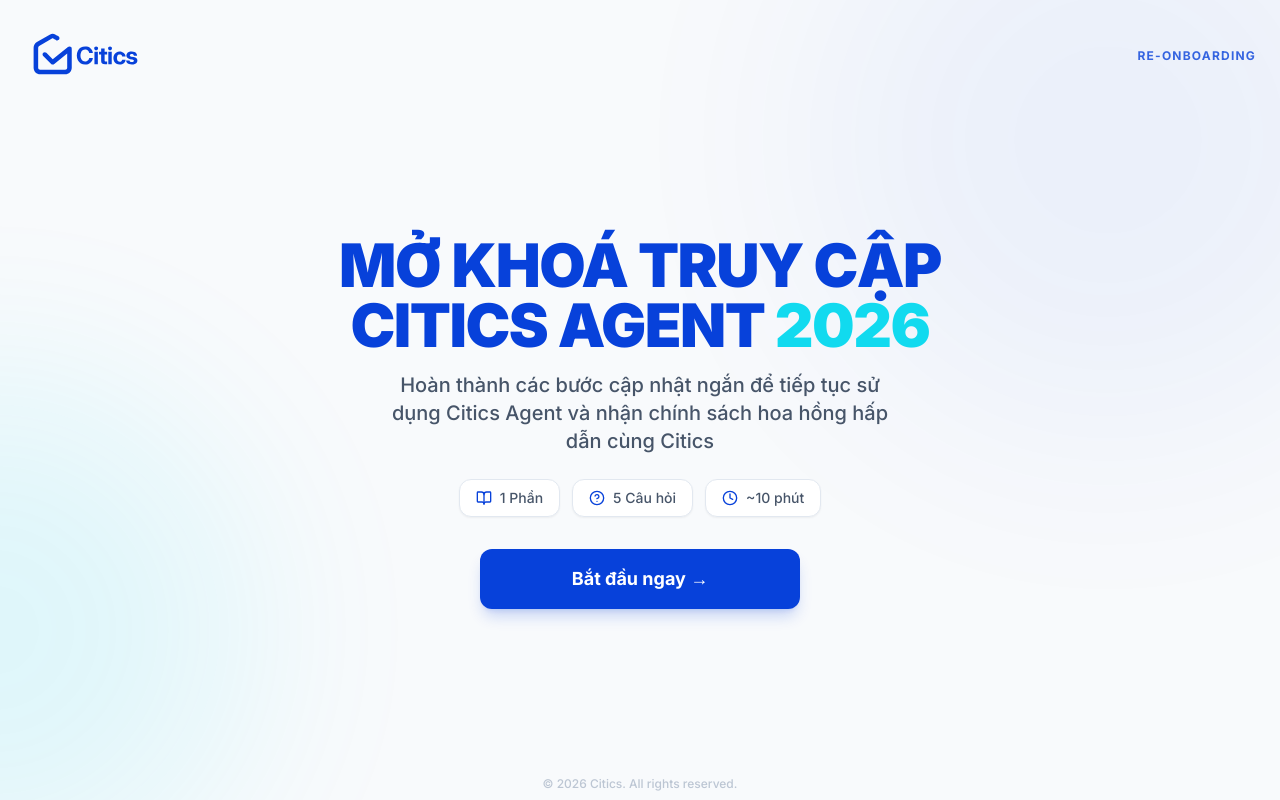
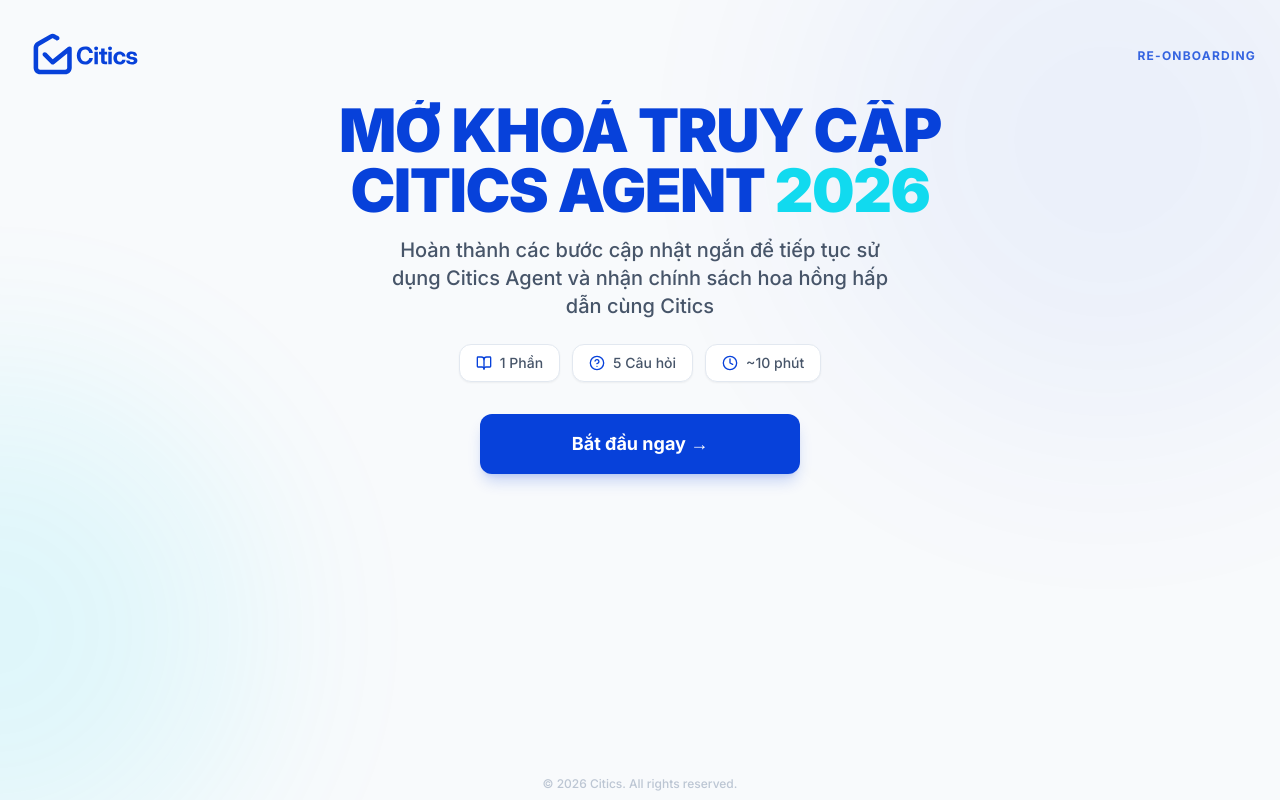
Before and after one commit to citics-agent/re-onboarding, a React (Vite) app: page / in a window 1280 px wide. Built offline with nearby package versions, Linux system fonts and the light colour scheme; no server answers.

Commit message:
fix: align content to top so titles are never cropped

```diff
--- a/src/components/layout/AppLayout.jsx
+++ b/src/components/layout/AppLayout.jsx
@@ -33,7 +33,7 @@
                 )}
 
                 {/* Main Content */}
-                <main className="flex-1 min-h-0 w-full max-w-7xl mx-auto px-4 pb-4 md:pb-6 flex flex-col items-center justify-center overflow-y-auto">
+                <main className="flex-1 min-h-0 w-full max-w-7xl mx-auto px-4 pb-4 md:pb-6 flex flex-col items-center justify-start overflow-y-auto">
                     {children}
                 </main>
 
--- a/src/components/screens/RoleSelection.jsx
+++ b/src/components/screens/RoleSelection.jsx
@@ -37,7 +37,7 @@
             initial={{ opacity: 0, y: 30 }}
             animate={{ opacity: 1, y: 0 }}
             transition={{ duration: 0.6 }}
-            className="max-w-4xl w-full mx-auto text-center px-4 self-start pt-4"
+            className="max-w-4xl w-full mx-auto text-center px-4 pt-4"
         >
             <h2 className="text-2xl md:text-4xl font-black text-citics-blue mb-3 tracking-tight">Chọn Role thực hiện dịch vụ</h2>
             <p className="text-slate-600 font-medium mb-6">Lựa chọn này sẽ cung cấp thông tin về Role bạn sẽ thực hiện cùng CACN.</p>
```
